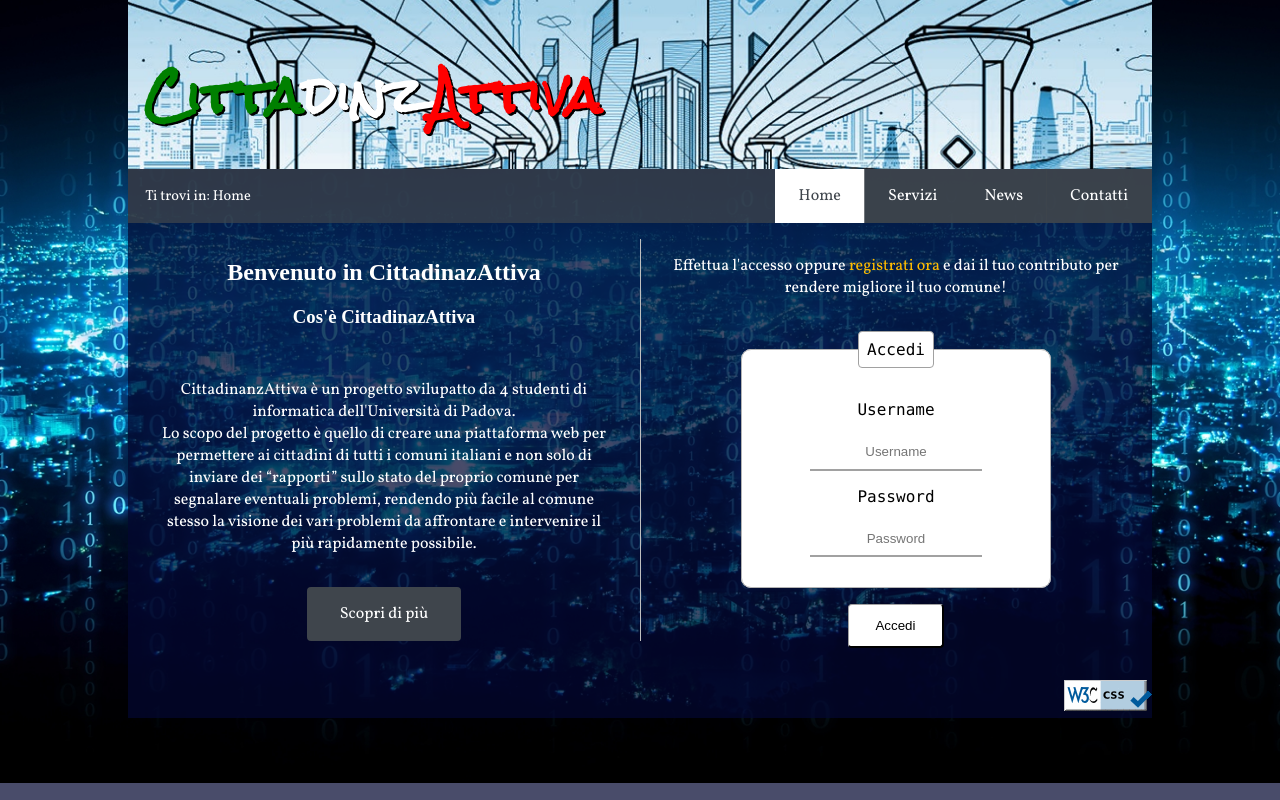
After one commit to luigiluigi839/cittadinanzattiva, a PHP site: page / in a window 1280 px wide. The commit adds this page. Run offline with PHP 8.4, Linux system fonts and the light colour scheme.

Commit message:
Add files via upload
Per far funzionare gli script in php bisogna usare XAMPP, scaricate i file e copiate tutto nella cartella htdocs, (elimate tutti i file presenti creati da XAMPP), poi copiate la cartella includes in C:\xampp\php\pear\

```diff
--- /dev/null
+++ b/cittadinanza-Elia/html/index.html
@@ -0,0 +1,67 @@
+<!DOCTYPE html>
+<html lang="it" xml:lang="it" xmlns="http://www.w3.org/1999/xhtml">
+	<head>
+		<meta http-equiv="Content-Type" content="text/html; charset=utf-8" />
+		<title>CittadinzAttiva: Home</title>
+		<meta name="title" content="CittadinzAttiva" />
+		<meta name="description" content="Home Page di CittadinzAttiva" />
+		<meta name="keywords" content="comuni, cittadini, attiva" />
+		<meta name="language" content="italian it" />
+		<meta name="author" content="Elia" />
+		<link href="https://fonts.googleapis.com/css?family=Vollkorn" rel="stylesheet">
+		<link href="https://fonts.googleapis.com/css?family=Rock+Salt" rel="stylesheet">
+		<link href="../stylesheet/style.css" rel="stylesheet" type="text/css" />
+	</head>
+	<body>
+		<div class="core">
+			<div class="header">
+				<?php
+					require_once 'includes\header.php';
+					head('home');
+				?>
+			</div>
+			<div class="nav">
+				<?php
+					require_once 'includes\nav.php';
+					nav('home');
+				?>
+			</div>
+			<div class="wrapper">
+				<div id="info">
+					<h2>Benvenuto in CittadinazAttiva</h2>
+					<h3>Cos'&egrave; CittadinazAttiva</h3>
+					<p>
+						CittadinanzAttiva è un progetto svilupatto da 4 studenti di informatica dell'Universit&agrave; di Padova.
+						<br />
+						Lo scopo del progetto è quello di creare una piattaforma web per permettere ai cittadini di tutti i comuni italiani e non solo
+						di inviare dei &ldquo;rapporti&rdquo; sullo stato del proprio comune per segnalare eventuali problemi,
+						rendendo più facile al comune stesso la visione dei vari problemi da affrontare e intervenire il più rapidamente possibile.
+					</p>
+					<div id="about_us">
+						<a href="#">Scopri di più</a>
+					</div>
+				</div>
+				<div id="log">
+					<p>
+						Effettua l'accesso oppure <a href="../signup.php">registrati ora</a> e dai il tuo contributo per rendere migliore il tuo comune!
+					</p>
+					<div>
+						<form action="php/login.php" method="post" class="form">
+							<fieldset id="accedi">
+								<legend>Accedi</legend>
+								<label for="username">Username</label>
+								<input type="text" id="username" name="user" placeholder="Username" required />
+								<label for="password">Password</label>
+								<input type="password" id="password" name="password" placeholder="Password" maxlength="12" required />
+							</fieldset>
+							<input type="submit" value="Accedi" />
+						</form>
+					</div>
+				</div>
+			</div>
+			<div class="validate">
+				<img src="../img/vcss-blue.gif">
+			</div>
+		</div>
+	</body>
+</html>
--- /dev/null
+++ b/cittadinanza-Elia/includes/header.php
@@ -0,0 +1,22 @@
+<?php
+	function head($page){
+		if($page != 'home'){
+			echo '<h1>
+				<a href="../index.php">
+					<span id="green">Citta</span>
+					<span id="white">dinz</span>
+					<span id="red">Attiva</span>
+				</a>
+			</h1>';
+			echo "\r\n";
+		}
+		else {
+			echo '<h1>
+				<span id="green">Citta</span>
+				<span id="white">dinz</span>
+				<span id="red">Attiva</span>
+			</h1>';
+			echo "\r\n";
+		}
+	}
+?>
--- /dev/null
+++ b/cittadinanza-Elia/includes/nav.php
@@ -0,0 +1,96 @@
+<?php
+	function nav($page){
+		if ($page == 'home'){
+			$page = 'Home';
+			echo '<p id="breadcrumb">Ti trovi in: Home</p>';
+			echo "\r\n\t\t\t\t";
+			echo '<ul>
+					<li id="activeLink">Home</li>
+					<li>
+						<a href="../service.php">Servizi</a>
+					</li>
+					<li>
+						<a href="../news.php">News</a>
+					</li>
+					<li>
+						<a href="../contatti.php">Contatti</a>
+					</li>
+				</ul>';
+			echo "\r\n";
+		}
+		if ($page == 'service'){
+			$page = 'Servizi';
+			echo '<p id="breadcrumb">Ti trovi in: Home &gt; ' . "$page" . '</p>';
+			echo "\r\n\t\t\t\t";
+			echo '<ul>
+					<li>
+						<a href="../index.php">Home</a>
+					</li>
+					<li id="activelink">Servizi</li>
+					<li>
+						<a href="../news.php">News</a>
+					</li>
+					<li>
+						<a href="../contatti.php">Contatti</a>
+					</li>
+				</ul>';
+			echo "\r\n";
+		}
+		if ($page == 'news'){
+			$page = 'News';
+			echo '<p id="breadcrumb">Ti trovi in: Home &gt; ' . "$page" . '</p>';
+			echo "\r\n\t\t\t\t";
+			echo '<ul>
+					<li>
+						<a href="../index.php">Home</a>
+					</li>
+					<li>
+						<a href="../service.php">Servizi</a>
+					</li>
+					<li id="activeLink">News</li>
+					<li>
+						<a href="../contatti.php">Contatti</a>
+					</li>
+				</ul>';
+			echo "\r\n";
+		}
+		if ($page == 'contatti'){
+			$page = 'Contatti';
+			echo '<p id="breadcrumb">Ti trovi in: Home &gt; ' . "$page" . '</p>';
+			echo "\r\n\t\t\t\t";
+			echo '<ul>
+					<li>
+						<a href="../index.php">Home</a>
+					</li>
+					<li>
+						<a href="../service.php">Servizi</a>
+					</li>
+					<li>
+						<a href="../news.php">News</a>
+					<li id="activeLink">Contatti</li>
+				</ul>';
+			echo "\r\n";
+		}
+		if ($page == 'signup'){
+			$page = 'Registrati';
+			echo '<p id="breadcrumb">Ti trovi in: Home &gt; ' . "$page" . '</p>';
+			echo "\r\n\t\t\t\t";
+			echo '<ul>
+					<li>
+						<a href="../index.php">Home</a>
+					</li>
+					<li id="activeLink">Registrati</li>
+					<li>
+						<a href="../service.php">Servizi</a>
+					</li>
+					<li>
+						<a href="../news.php">News</a>
+					</li>
+					<li>
+						<a href="../contatti.php">Contatti</a>
+					</li>
+				</ul>';
+			echo "\r\n";
+		}
+	}
+?>
--- /dev/null
+++ b/cittadinanza-Elia/index.php
@@ -0,0 +1 @@
+<?php require 'html/index.html' ?>
--- /dev/null
+++ b/cittadinanza-Elia/signup.php
@@ -0,0 +1 @@
+<?php require 'html/signup.html' ?>
--- a/cittadinanza-Elia/stylesheet/style.css
+++ b/cittadinanza-Elia/stylesheet/style.css
@@ -1,28 +1,64 @@
 body {
-	background-color: #white;
+	background-image: url("../img/background.jpeg");
+	background-color: #030731b8;
+	background-position: center;
+	background-size: cover;
+	background-repeat: no-repeat;
+	font-family: Georgia, serif;
 	max-width: 1024px;
 	margin: auto;
+	overflow: auto;
 }
 
 .core {
-	background-color: #e6e6e6;
+	background-color: #030731b8;
 	margin: auto;
 	overflow: hidden;
+	color: white;
+	font-family: 'Vollkorn', serif;
 }
 
+/*NAVIGAZIONE*/
+
 .header {
-	marign: 0;
-	padding: 0;
+	background-image: url("../img/header_small.jpg");
+	background-position: center;
+	background-size: cover;
+	margin: 0;
+	padding: 1em;
 }
 
 .header h1{
+	color: white;
+	font-size: 3em;
+	font-family: 'Rock Salt', cursive;
 	margin: 0;
-	padding: 1em;
-	text-align: center;
+	text-align: left;
+	text-shadow: 2px 2px #000000;
+
+}
+
+.header h1 a {
+	text-decoration: none;
+}
+
+#green {
+	color: green;
+}
+
+#white {
+	padding: 0;
+	margin-left: -0.4em;
 	color: white;
-	background-image: url("../img/header.jpg");
-	background-position: center;
 }
+
+#red {
+	color: red;
+	margin-left: -0.3em;
+	z-index: -1;
+}
+
+/*NAVIGAZIONE*/
 
 .nav {
 	margin: 0;
@@ -30,44 +66,61 @@ body {
 }
 
 .nav ul{
-	background-color: #004080;
+	background-color: #3f454cbd;
 	margin: 0;
-	text-align: center;
+	text-align: right;
 }
 .nav li {
 	display: inline-block;
 	margin-left: -0.25em;
-	padding: 0;
 	text-align: center;
 }
 
-#activeLink {
-	background-color: white;
-	color: #004080;
-	padding: 1em 2em 1em 2em;
-}
-
-.nav li:first-of-type {
-	border-left: 1px solid white;
-}
-
 .nav a {
-	border-right: 1px solid white;
-	background-color: #004080;
+	background-color: #3f454cbd;
 	color: white;
 	display: block;
 	padding: 1em 1.5em 1em 1.5em;
+	text-decoration: none;
 }
 
 .nav a:hover {
 	background-color: white;
 	color: #004080;
+	padding: 1em 1.5em 1em 1.5em;
 }
 
+.nav a:visited {
+	color: #00f3ffe8;;
+}
+
+#activeLink {
+	background-color: white;
+	color: #3f454c;
+	padding: 1em 1.5em 1em 1.5em;
+}
+
+/*BREADCRUMB*/
+
 #breadcrumb {
-	margin: 1em;
-	text-align:left;
+	background-color: #3f454c00;
+	color: white;
+	float: left;
+	font-size: 0.9em;
+	margin: 1.2em;
+	padding: 0;
 }
+
+/*INDEX*/
+
+.wrapper {
+	margin: 0;
+	padding: 0;
+	padding-bottom: 2em;
+	width: 100%;
+}
+
+/*INFO HOME PAGE*/
 
 #info {
 	border-right: 1px solid #bfbfbf;
@@ -81,40 +134,153 @@ body {
 }
 
 #info p {
-	padding: 1em 3em 1em 3em;
+	margin: 0;
+	padding: 2em;
 	text-align: center;
 }
 
+#about_us a{
+	background-color: #3f454c;
+	border-radius: 4px;
+	color: white;
+	display: block;
+	margin-left: 35%;
+	margin-right : 35%;
+	padding: 1em;
+	text-align: center;
+	text-decoration: none;
+}
+
+#about_us a:hover {
+	background-color: #ffffff;
+	color: #3f454c;
+}
+
+/*ACCESSO*/
+
 #log {
-	overflow: hidden;
-	padding: 1em 2em 1em 2em;
+	margin-left: 50%;
 	text-align: center;
 }
 
-form {
-	text-align: left;
+#log p {
+	padding: 1em;
 }
 
-input[type=text] {
-    width: 100%;
-    padding: 12px 20px;
-    margin: 8px 0;
-    display: inline-block;
-    border: 1px solid #ccc;
-    border-radius: 4px;
-    box-sizing: border-box;
+#log p a {
+	color: #ffbc00;
+	text-decoration: none;
 }
 
-input[type=password] {
-    width: 100%;
-    padding: 12px 20px;
-    margin: 8px 0;
-    display: inline-block;
-    border: 1px solid #ccc;
-    border-radius: 4px;
-    box-sizing: border-box;
+#log p a:visited {
+	color: #00f3ffe8;
 }
 
-legend {
+/*FORM*/
+
+.form {
+	margin: 2% 10% 0 10%;
+	padding: 0;
+	display: block;
+	font-family: 'Consolas';
+}
+
+.form fieldset {
+	background-color: white;
+	color: black;
+	border: 1px solid #b3b3b3;
+	border-radius: 10px;
+	margin: auto;
+	margin-bottom: 1em;
+	padding: 1em 0 1em 0;
+	text-align: center;
+	width: 40%
+}
+
+.form fieldset legend {
+	background-color: white;
+	border: 1px solid #a1a1a1;
+	border-radius: 4px;
+	margin: auto;
+	margin-top: 1em;
+	padding: 0.5em;
 	text-align: center;
 }
+
+.form fieldset label {
+	background-color: white;
+	color: black;
+	display: block;
+	margin: auto;
+	margin-top: 1em;
+	margin-bottom: 1em;
+}
+
+.form input[type=text], input[type=email],input[type=password] {
+	background-color: white;
+	border: hidden;
+	border-bottom: 2px solid #a1a1a1;
+	color: black;
+	margin: auto;
+	padding: 0.7em;
+	overflow: hidden;
+	text-align: center;
+	width: 50%
+}
+
+.form input[type=date] {
+	border: hidden;
+	margin: auto;
+	border-bottom: 2px solid #a1a1a1;
+	margin-bottom: 1em;
+	padding: 1em;
+	text-align: center;
+}
+
+.form input[type=email] {
+	margin-bottom: 1em;
+	width: 60%;
+}
+
+.form input[type=password] {
+	margin-bottom: 1em;
+}
+
+.form input[type=submit]{
+	background-color: white;
+	border-top: 1px solid #a1a1a1;
+	border-left:1px solid #a1a1a1;
+	border-radius: 4px;
+	padding: 1em 2em 1em 2em;
+	margin: auto;
+}
+
+input[type=text].phone_number {
+	margin: auto;
+	padding: 0.7em;
+}
+
+#accedi {
+	width: 75%;
+}
+
+#submit input[type=submit] {
+	background-color: #3f454c;
+	color: white;
+	display: block;
+	padding: 1em;
+	text-align: center;
+	text-decoration: none;
+}
+
+#data_nascita {
+	width: 30%;
+}
+
+#civico, #provincia {
+	width: 10%;
+}
+
+.validate {
+	float: right;
+}
```
Also changed, not shown: cittadinanza-Elia/html/news.html (added, +40 -0 lines), cittadinanza-Elia/html/signup.html (added, +78 -0 lines), cittadinanza-Elia/php/submit.php (added, +43 -0 lines), cittadinanza-Elia/img/background.jpeg (added), cittadinanza-Elia/img/header_small.jpg (added), cittadinanza-Elia/img/vcss-blue.gif (added).
